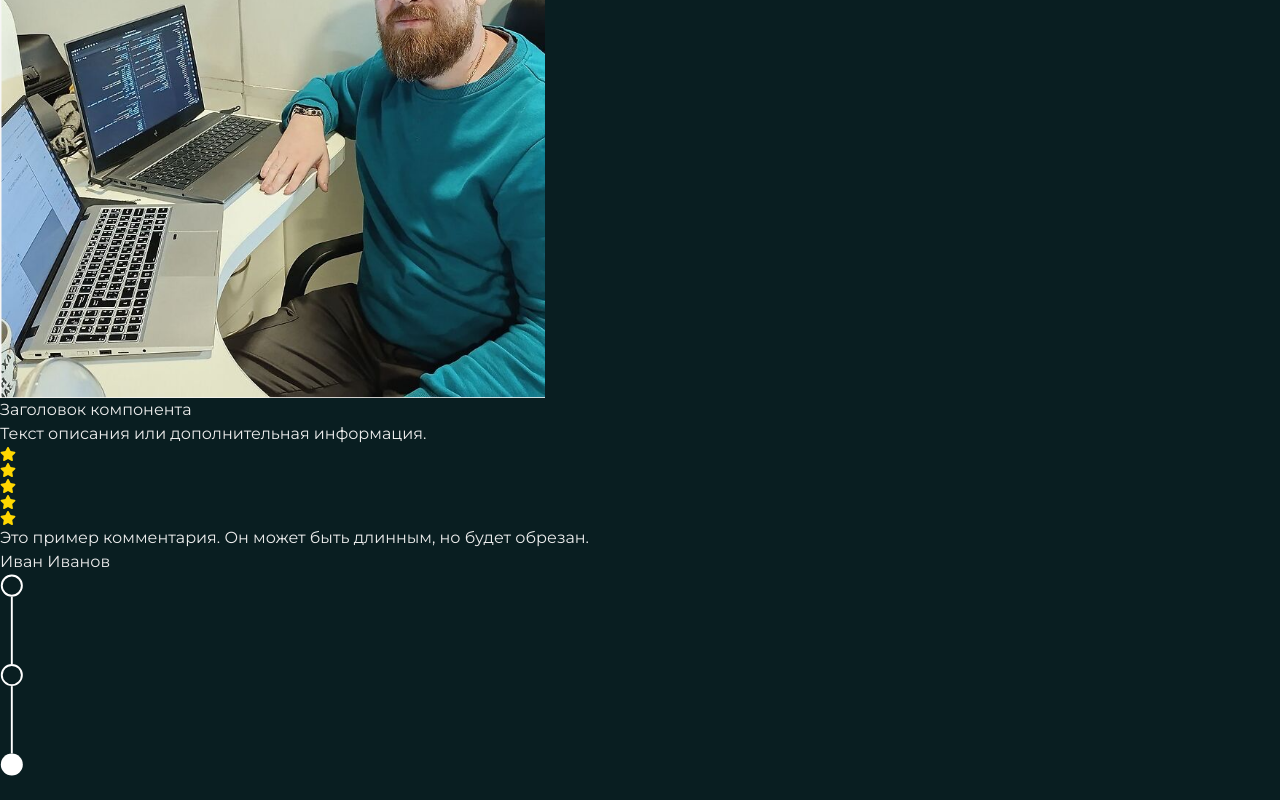
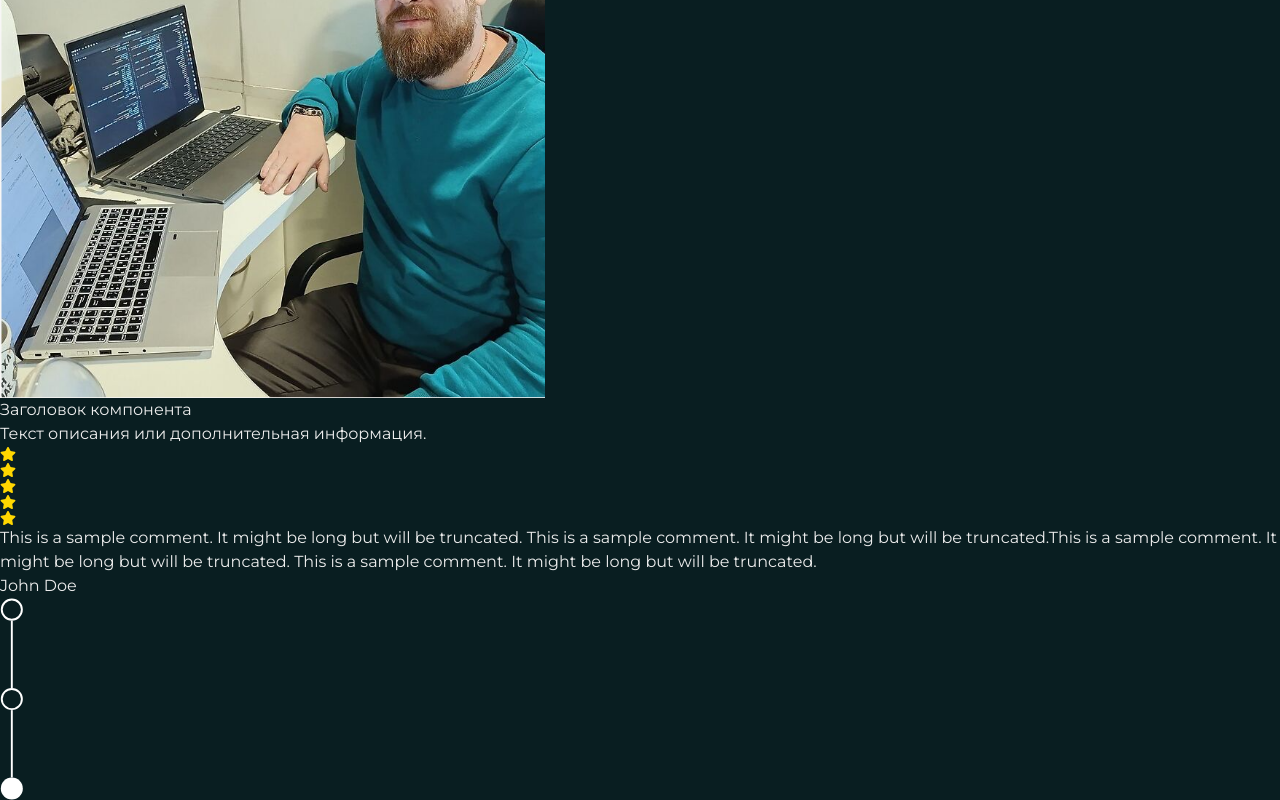
Before and after one commit to Tender6795/portfolio_next, a Next.js app: page / in a window 1280 px wide. Shown: the part 1253-2053 px from the top of the page. Before the commit the page ends 2029 px from the top, so only its background shows below. Built offline with nearby package versions, Linux system fonts and the light colour scheme.

Commit message:
CustomerReview in progress

```diff
--- a/src/app/сomponents/CustomerReview.tsx
+++ b/src/app/сomponents/CustomerReview.tsx
@@ -9,8 +9,8 @@ type CustomerReviewProps = {
 
 const CustomerReview = ({
   rating = 5,
-  comment = "Это пример комментария. Он может быть длинным, но будет обрезан.",
-  author = "Иван Иванов",
+  comment = "This is a sample comment. It might be long but will be truncated. This is a sample comment. It might be long but will be truncated.This is a sample comment. It might be long but will be truncated. This is a sample comment. It might be long but will be truncated.",
+  author = "John Doe",
 }: CustomerReviewProps) => {
   const renderStars = (rating: number) => {
     const stars = [];
@@ -26,23 +26,17 @@ const CustomerReview = ({
     return stars;
   };
 
-  const shortComment =
-    comment.length > 80 ? `${comment.substring(0, 80)}...` : comment;
-
   return (
-    <div className="h-[200px] w-[277px] bg-[#FFF9F94D] rounded-[20px] p-4">
-      <div className="flex items-center gap-1">{renderStars(rating)}</div>
-      <div
-        className="text-sm mt-2"
-        style={{
-          whiteSpace: "nowrap",
-          overflow: "hidden",
-          textOverflow: "ellipsis",
-        }}
-      >
-        {shortComment}
+    <div className="h-[240px] w-[277px] bg-[#FFF9F94D] rounded-[20px] p-4 flex flex-col items-center justify-between">
+      <div className="flex items-center gap-1 mb-4 mt-4">
+        {renderStars(rating)}
       </div>
-      <div className="text-xs mt-2 font-medium">{author}</div>
+      <div className="text-[11px] leading-[13.41px] font-light text-center line-clamp-4">
+        {comment}
+      </div>
+      <div className="text-[11px] leading-[13.41px] font-medium text-center mt-auto">
+        {author}
+      </div>
     </div>
   );
 };
```
